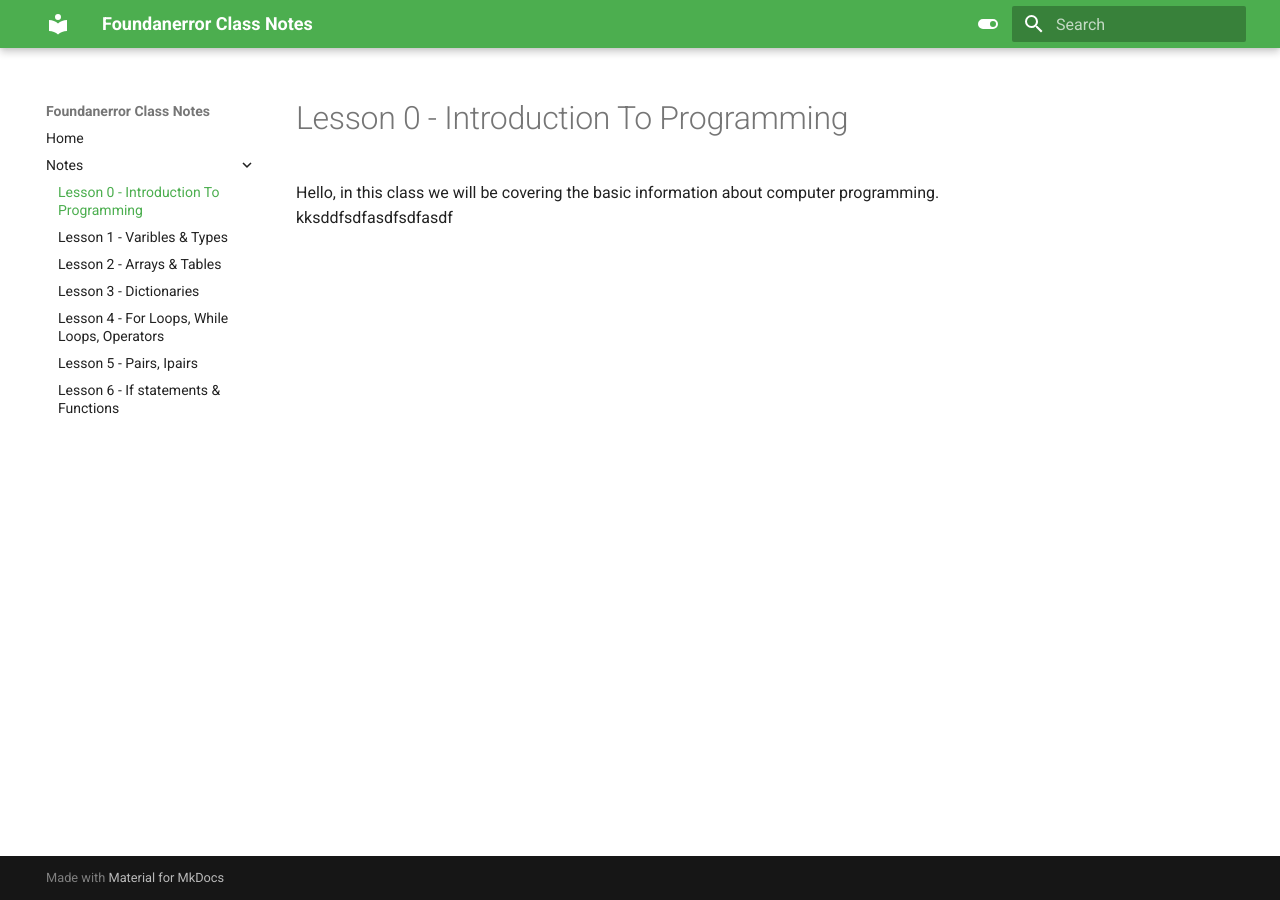
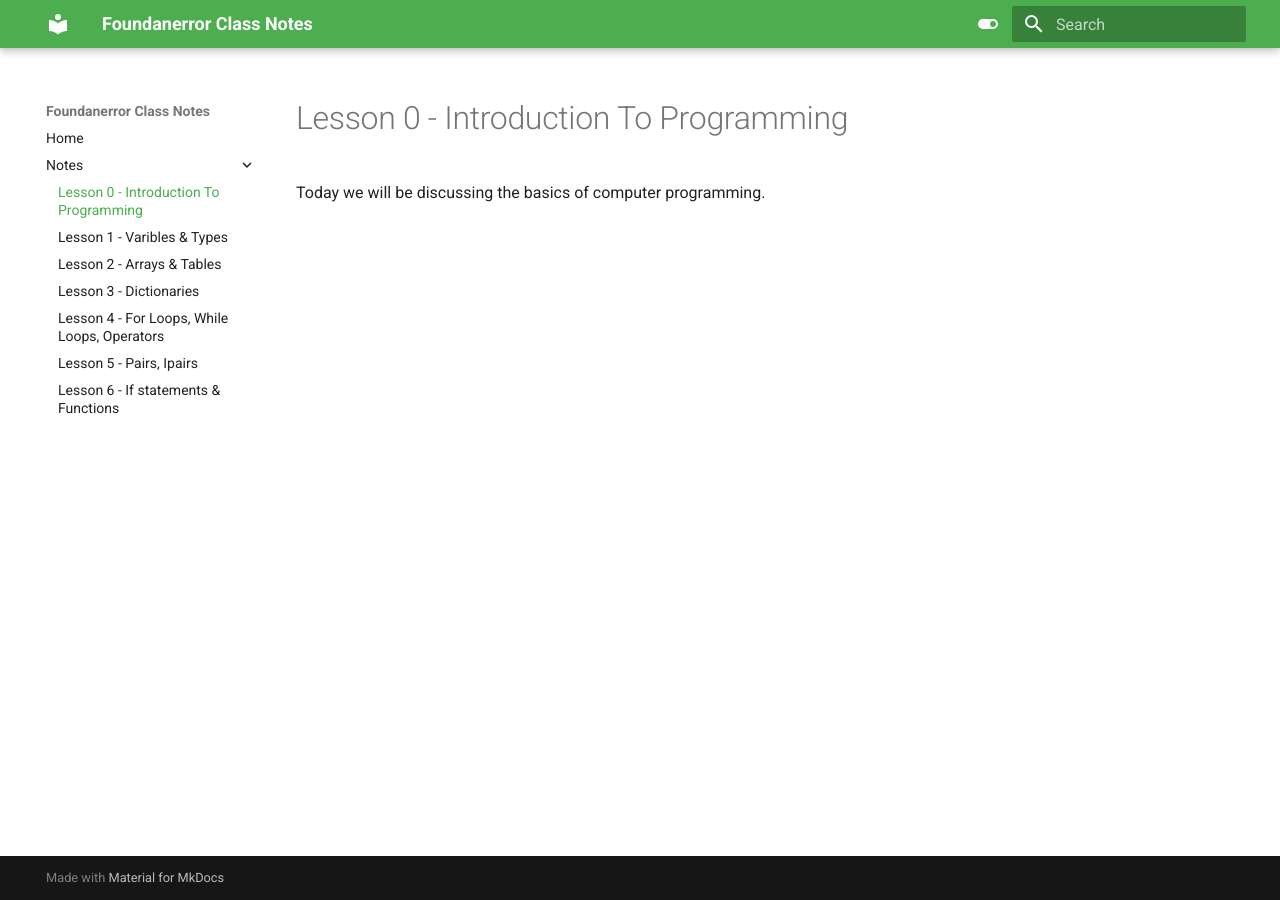
Before and after one commit to foundanerror/Foundanerror-Class-Notes, an MkDocs documentation site: the page built from docs/Notes/Lesson0.md, in a window 1280 px wide. Built offline with MkDocs 1.6.1 and Material for MkDocs 9.7.7, drawn with Linux system fonts in a browser that asks for light colours.

Commit message:
Update Lesson0.md

```diff
--- a/docs/Notes/Lesson0.md
+++ b/docs/Notes/Lesson0.md
@@ -1,2 +1 @@
-Hello, in this class we will be covering the basic information about computer programming.
-kksddfsdfasdfsdfasdf
+ Today we will be discussing the basics of computer programming.
```
